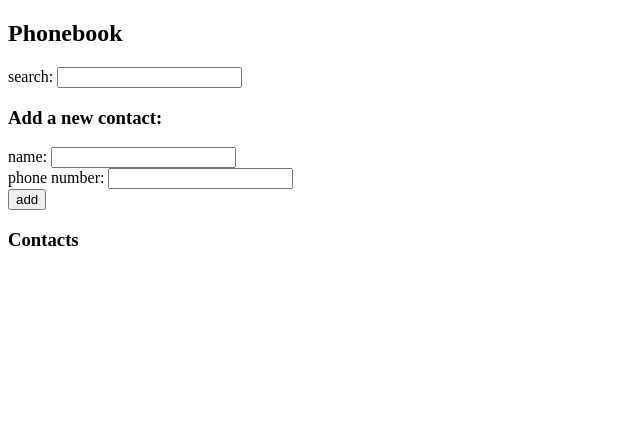
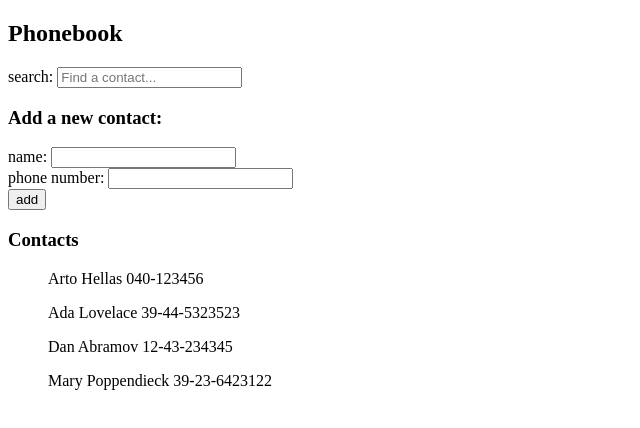
Before and after one commit to anthonbrooks/phonebook, a React (Vite) app: page / in a window 1280 px wide. Shown: the top 428 px of the page, without its empty margins (0-640 px from the left). Built offline with nearby package versions, Linux system fonts and the light colour scheme; data requests are answered from the project's data file.

Commit message:
Fix search function

```diff
--- a/src/App.jsx
+++ b/src/App.jsx
@@ -8,8 +8,7 @@ function App() {
   const [people, setPeople] = useState([]);
   const [newName, setNewName] = useState('');
   const [newNumber, setNewNumber] = useState('');
-  const [search, setSearch] = useState('');
-  const [filtered, setFiltered] = useState([]);
+  const [searchTerm, setSearchTerm] = useState('');
 
   const hook = () => {
     axios
@@ -21,7 +20,7 @@ function App() {
 
   useEffect(hook, [])
 
-  const handleAddContact = (e) => {
+  const handleAddContact = e => {
     e.preventDefault();
     const nameExists = people.some(person => person.name === newName);
     if (nameExists) {
@@ -38,27 +37,20 @@ function App() {
     }
   }
 
-  const handleNameChange = (e) => {
-    setNewName(e.target.value);
-  }
+  const handleNameChange = e => {setNewName(e.target.value);}
 
-  const handleNumberChange = (e) => {
-    setNewNumber(e.target.value);
-  }
+  const handleNumberChange = e => {setNewNumber(e.target.value)};
 
-  const handleSearch = (e) => {
-    setSearch(e.target.value);
-    setFiltered(people.filter(person => person.name.toLowerCase().includes(e.target.value.toLowerCase())));
-  }
+  const handleSearchTermChange = e => {setSearchTerm(e.target.value)};
 
   return (
     <div>
       <h2>Phonebook</h2>
-      <Filter search={search} handleSearch={handleSearch} />
+      <Filter searchTerm={searchTerm} handleSearchTermChange={handleSearchTermChange} />
       <h3>Add a new contact:</h3>
       <PersonForm handleAddContact={handleAddContact} newName={newName} handleNameChange={handleNameChange} newNumber={newNumber} handleNumberChange={handleNumberChange} />
       <h3>Contacts</h3>
-      <People filtered={filtered} />
+      <People people={people} searchTerm={searchTerm} />
     </div>
   )
 }
--- a/src/components/Filter.jsx
+++ b/src/components/Filter.jsx
@@ -1,7 +1,7 @@
-const Filter = ({ search, handleSearch}) => {
+const Filter = ({ searchTerm, handleSearchTermChange }) => {
   return (
     <div>
-      search: <input type='text' value={search} onChange={handleSearch} />
+      search: <input type='text' value={searchTerm} onChange={handleSearchTermChange} placeholder="Find a contact..." />
     </div>
   )
 }
--- a/src/components/People.jsx
+++ b/src/components/People.jsx
@@ -1,7 +1,10 @@
-const People = ({ filtered }) => {
+const People = ({ people, searchTerm }) => {
   return (
     <ul>
-      {filtered.map(person => <p key={person.name}>{person.name} {person.number}</p>)}
+      {people.filter(person => {
+        return searchTerm === '' ? person : person.name.toLowerCase().includes(searchTerm.toLowerCase());
+      })
+      .map(person => <p key={person.name}>{person.name} {person.number}</p>)}
     </ul>
   )
 }
```
